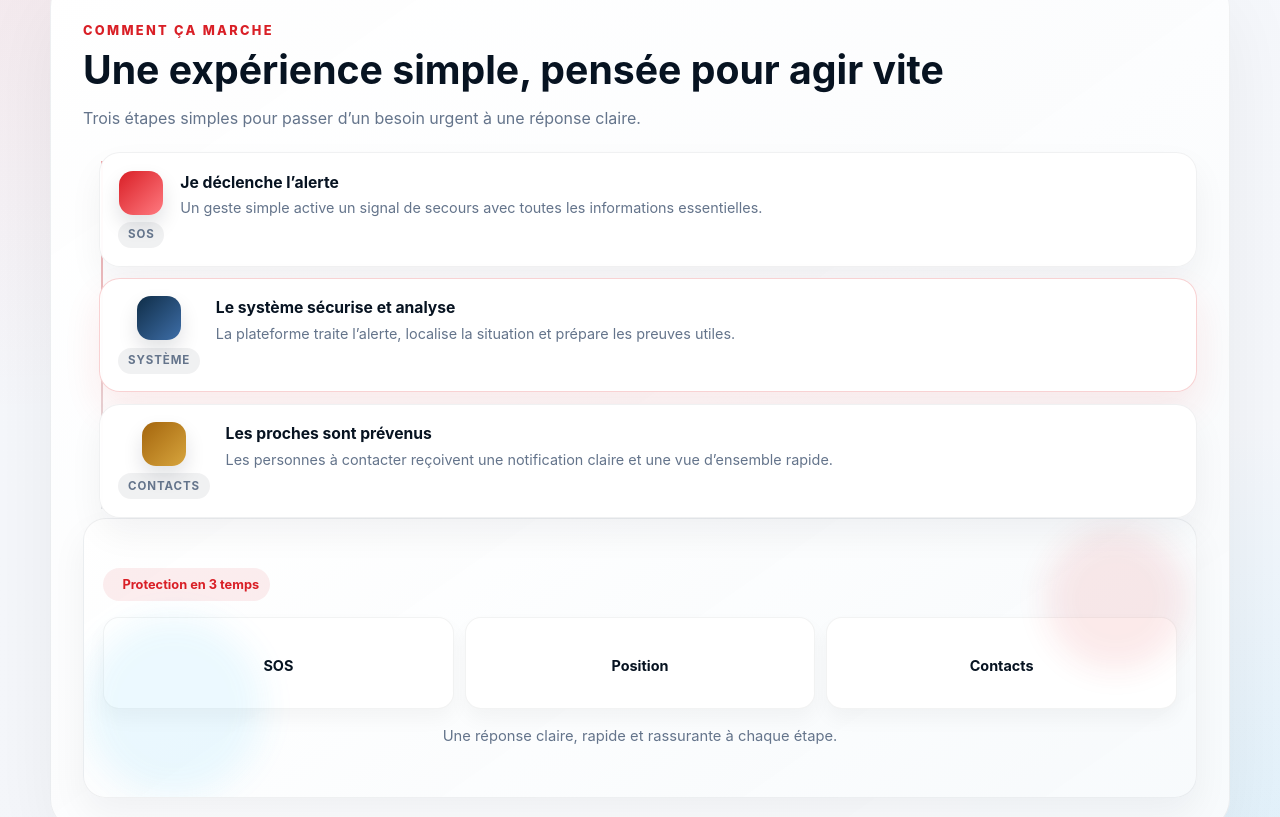
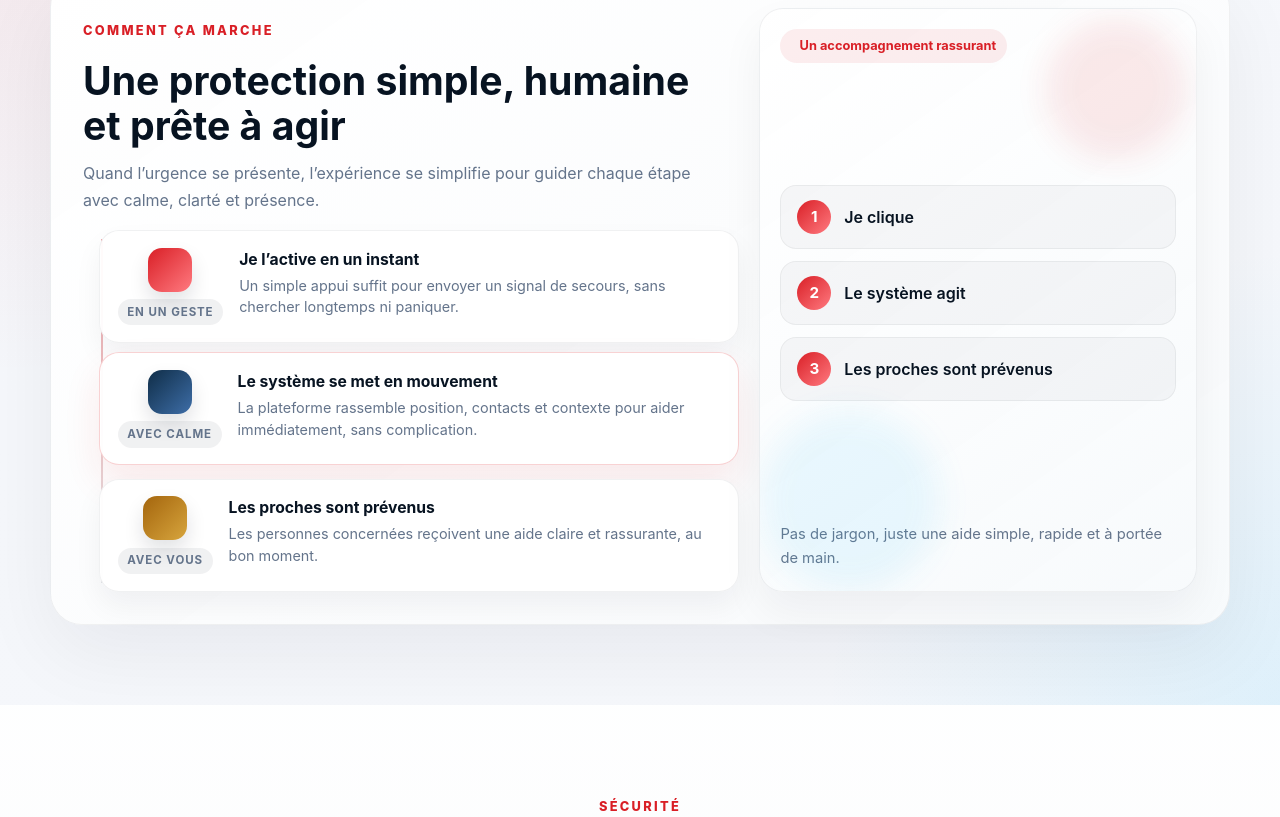
Before and after one commit to zaghla-yassine/ProtectAssistance_Landing, a React (Vite) app: page / in a window 1280 px wide. Shown: the part 3626-4443 px from the top of the page. Built offline with nearby package versions, Linux system fonts and the light colour scheme.

Commit message:
revamp V5

```diff
--- a/src/App.jsx
+++ b/src/App.jsx
@@ -95,27 +95,27 @@ const features = [
 
 const workflow = [
   {
-    icon: "bi-exclamation-circle-fill",
-    badge: "SOS",
-    title: "Je déclenche l’alerte",
+    icon: "bi-hand-index-thumb-fill",
+    badge: "En un geste",
+    title: "Je l’active en un instant",
     description:
-      "Un geste simple active un signal de secours avec toutes les informations essentielles.",
+      "Un simple appui suffit pour envoyer un signal de secours, sans chercher longtemps ni paniquer.",
     accent: "accent-red",
   },
   {
-    icon: "bi-shield-check",
-    badge: "Système",
-    title: "Le système sécurise et analyse",
+    icon: "bi-shield-fill-check",
+    badge: "Avec calme",
+    title: "Le système se met en mouvement",
     description:
-      "La plateforme traite l’alerte, localise la situation et prépare les preuves utiles.",
+      "La plateforme rassemble position, contacts et contexte pour aider immédiatement, sans complication.",
     accent: "accent-blue",
   },
   {
     icon: "bi-people-fill",
-    badge: "Contacts",
+    badge: "Avec vous",
     title: "Les proches sont prévenus",
     description:
-      "Les personnes à contacter reçoivent une notification claire et une vue d’ensemble rapide.",
+      "Les personnes concernées reçoivent une aide claire et rassurante, au bon moment.",
     accent: "accent-gold",
   },
 ];
@@ -473,17 +473,18 @@ function HomePage() {
         <section className="section workflow-section">
           <div className="container">
             <div ref={workflowRef} className="workflow-shell">
-              <div className="row g-4 align-items-stretch">
-                <div className="col-12 col-lg-7">
-                  <div className="workflow-copy">
+              <div className="workflow-grid">
+                <div className="workflow-story-card">
+                  <div className="workflow-intro-copy">
                     <p className="eyebrow">Comment ça marche</p>
                     <h2 className="workflow-title">
-                      Une expérience simple, pensée pour agir vite
+                      Une protection simple, humaine et prête à agir
                     </h2>
                     <p className="workflow-description">
-                      Trois étapes simples pour passer d’un besoin urgent à une
-                      réponse claire.
+                      Quand l’urgence se présente, l’expérience se simplifie
+                      pour guider chaque étape avec calme, clarté et présence.
                     </p>
+                  </div>
 
                   <div className="workflow-timeline compact-timeline">
                     {workflow.map((step, index) => (
@@ -492,9 +493,7 @@ function HomePage() {
                         key={step.title}
                       >
                         <div className="workflow-step-marker">
-                            <div
-                              className={`workflow-icon-wrap ${step.accent}`}
-                            >
+                          <div className={`workflow-icon-wrap ${step.accent}`}>
                             <i className={`bi ${step.icon}`} />
                           </div>
                           <span className="workflow-step-badge">
@@ -509,34 +508,32 @@ function HomePage() {
                     ))}
                   </div>
                 </div>
-                </div>
 
-                <div className="col-12 col-lg-5">
                 <div className="workflow-visual-card">
                   <div className="workflow-orb orb-one" />
                   <div className="workflow-orb orb-two" />
                   <div className="workflow-visual-pill">
-                      <i className="bi bi-shield-fill-check" />
-                      <span>Protection en 3 temps</span>
+                    <i className="bi bi-heart-fill" />
+                    <span>Un accompagnement rassurant</span>
                   </div>
-                    <div className="workflow-visual-grid">
-                      <div className="workflow-mini-card">
-                        <i className="bi bi-exclamation-circle-fill" />
-                        <strong>SOS</strong>
+                  <div className="workflow-support-stack">
+                    <div className="support-bubble">
+                      <strong>1</strong>
+                      <span>Je clique</span>
                     </div>
-                      <div className="workflow-mini-card">
-                        <i className="bi bi-geo-alt-fill" />
-                        <strong>Position</strong>
+                    <div className="support-bubble">
+                      <strong>2</strong>
+                      <span>Le système agit</span>
                     </div>
-                      <div className="workflow-mini-card">
-                        <i className="bi bi-people-fill" />
-                        <strong>Contacts</strong>
+                    <div className="support-bubble">
+                      <strong>3</strong>
+                      <span>Les proches sont prévenus</span>
                     </div>
                   </div>
                   <p className="workflow-visual-caption">
-                      Une réponse claire, rapide et rassurante à chaque étape.
+                    Pas de jargon, juste une aide simple, rapide et à portée de
+                    main.
                   </p>
-                  </div>
                 </div>
               </div>
             </div>
--- a/src/index.css
+++ b/src/index.css
@@ -803,18 +803,37 @@ a {
   z-index: 1;
 }
 
+.workflow-grid {
+  display: grid;
+  grid-template-columns: minmax(0, 1.2fr) minmax(280px, 0.8fr);
+  gap: 1.25rem;
+  align-items: stretch;
+}
+
+.workflow-story-card {
+  display: flex;
+  flex-direction: column;
+  gap: 1rem;
+}
+
+.workflow-intro-copy {
+  display: grid;
+  gap: 0.7rem;
+  max-width: 620px;
+}
+
 .workflow-title {
-  margin: 0 0 0.8rem;
+  margin: 0;
   font-size: clamp(1.7rem, 3.2vw, 2.45rem);
   line-height: 1.14;
   color: var(--text);
 }
 
 .workflow-description {
-  margin: 0 0 1.4rem;
-  max-width: 620px;
+  margin: 0;
   color: var(--text-muted);
   font-size: 1rem;
+  line-height: 1.7;
 }
 
 .workflow-timeline {
@@ -847,14 +866,15 @@ a {
   display: flex;
   align-items: flex-start;
   gap: 1rem;
-  padding: 1.1rem 1.15rem;
-  border-radius: 1.3rem;
+  padding: 1.05rem 1.1rem;
+  border-radius: 1.25rem;
   background: rgba(255, 255, 255, 0.95);
   border: 1px solid rgba(7, 19, 33, 0.06);
-  box-shadow: 0 16px 34px rgba(7, 19, 33, 0.05);
+  box-shadow: 0 14px 28px rgba(7, 19, 33, 0.05);
   transition:
     transform 0.25s ease,
-    box-shadow 0.25s ease;
+    box-shadow 0.25s ease,
+    border-color 0.25s ease;
 }
 
 .workflow-step-card:hover {
@@ -866,6 +886,7 @@ a {
 .workflow-step-card.is-active {
   border-color: rgba(217, 31, 38, 0.2);
   box-shadow: 0 18px 38px rgba(217, 31, 38, 0.09);
+  transform: translateY(-2px);
 }
 
 .workflow-step-marker {
@@ -926,20 +947,20 @@ a {
 .workflow-visual-card {
   position: relative;
   height: 100%;
-  min-height: 280px;
+  min-height: 320px;
   display: flex;
   flex-direction: column;
-  justify-content: center;
+  justify-content: space-between;
   gap: 1rem;
-  padding: 1.2rem;
-  border-radius: 1.4rem;
+  padding: 1.25rem;
+  border-radius: 1.5rem;
   background: linear-gradient(
     145deg,
-    rgba(255, 255, 255, 0.96),
+    rgba(255, 255, 255, 0.98),
     rgba(247, 250, 252, 0.94)
   );
   border: 1px solid rgba(7, 19, 33, 0.06);
-  box-shadow: 0 16px 36px rgba(7, 19, 33, 0.05);
+  box-shadow: 0 20px 44px rgba(7, 19, 33, 0.05);
   overflow: hidden;
 }
 
@@ -956,30 +977,36 @@ a {
   font-weight: 700;
 }
 
-.workflow-visual-grid {
-  display: grid;
-  grid-template-columns: repeat(3, minmax(0, 1fr));
+.workflow-support-stack {
+  display: grid;
   gap: 0.7rem;
 }
 
-.workflow-mini-card {
-  display: flex;
-  flex-direction: column;
-  align-items: center;
-  justify-content: center;
-  gap: 0.4rem;
-  min-height: 92px;
+.support-bubble {
+  display: flex;
+  align-items: center;
+  justify-content: flex-start;
+  gap: 0.8rem;
+  padding: 0.9rem 1rem;
   border-radius: 1rem;
-  background: white;
+  background: rgba(7, 19, 33, 0.03);
   border: 1px solid rgba(7, 19, 33, 0.05);
-  box-shadow: 0 10px 20px rgba(7, 19, 33, 0.04);
+}
+
+.support-bubble strong {
+  display: grid;
+  place-items: center;
+  width: 34px;
+  height: 34px;
+  border-radius: 50%;
+  background: linear-gradient(135deg, var(--primary), #ff7a80);
+  color: white;
+  font-size: 0.95rem;
+}
+
+.support-bubble span {
   color: var(--text);
-  font-size: 0.9rem;
-}
-
-.workflow-mini-card i {
-  font-size: 1rem;
-  color: var(--primary);
+  font-weight: 600;
 }
 
 .workflow-visual-caption {
```
Also changed, not shown: 4 other files (tests, documents, lock files or other folders). Lines whose indentation alone changed are shown as unchanged.
